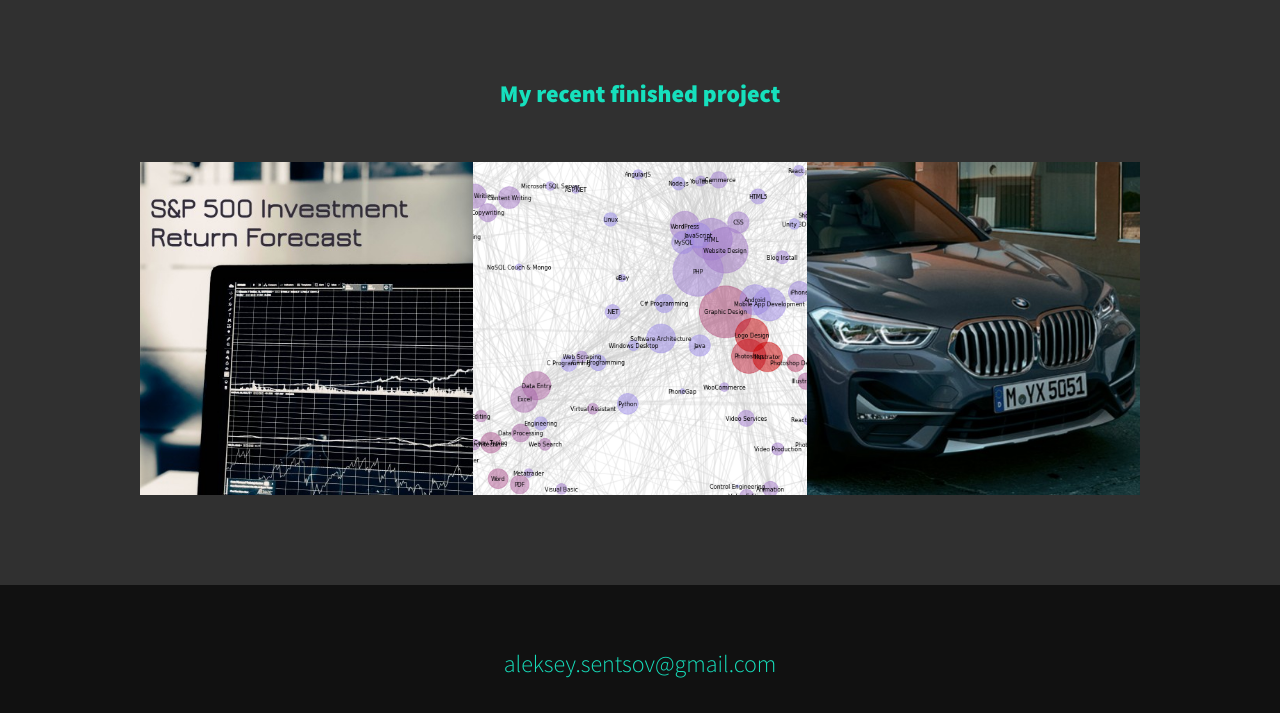
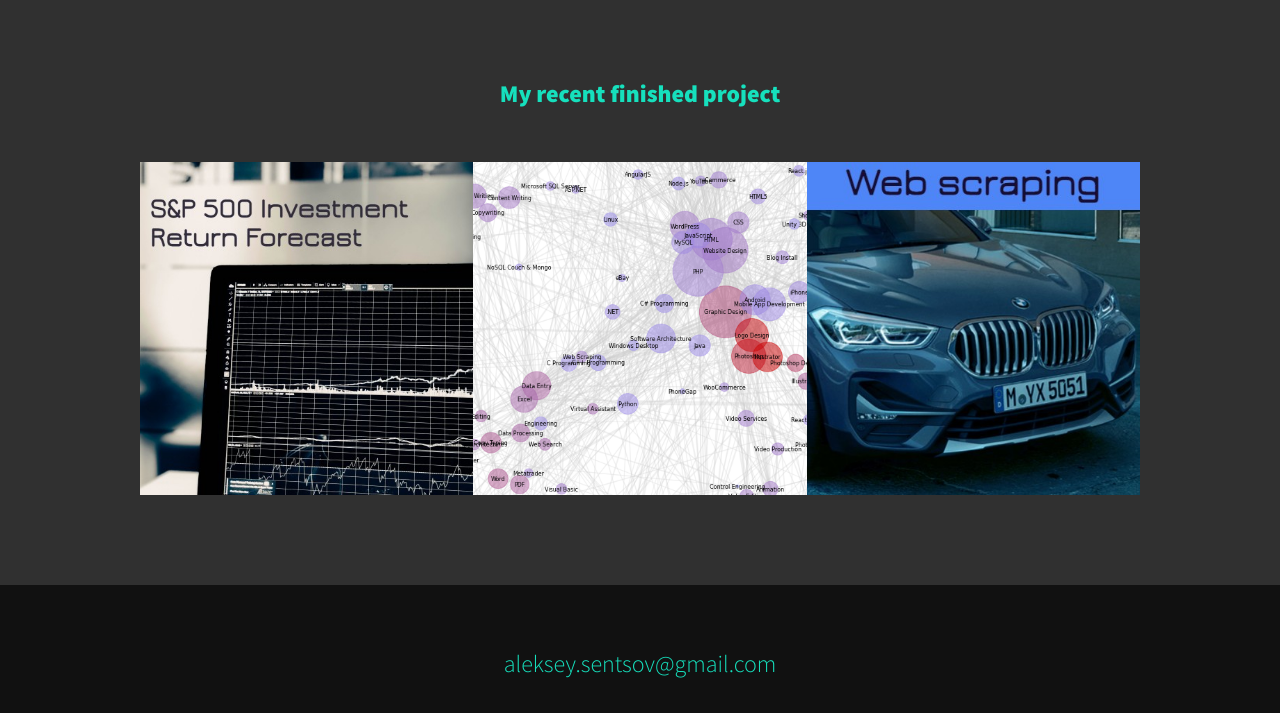
Before and after one commit to deal2k/deal2k.github.io, a plain HTML site: page index.html in a window 1280 px wide. Shown: the part 1902-2615 px from the top of the page. Drawn offline with Linux system fonts and the light colour scheme; a script that the page names is missing.

Commit message:
updated bmw photo

```diff
--- a/index.html
+++ b/index.html
@@ -109,7 +109,7 @@
 
                 <!-- Portfolio item 03 -->
                 <a href="drom.html" class="portfolio__item">
-                    <img src="img/drom/bmw_430_430.jpg" alt="Web scraping prices for BMW X1" class="portfolio__img">
+                    <img src="img/drom/bmw_430_430_blueberry.jpg" alt="Web scraping prices for BMW X1" class="portfolio__img">
                 </a>
             </div>
         </section>
```
Also changed, not shown: img/drom/bmw_430_430_blueberry.jpg (added).
